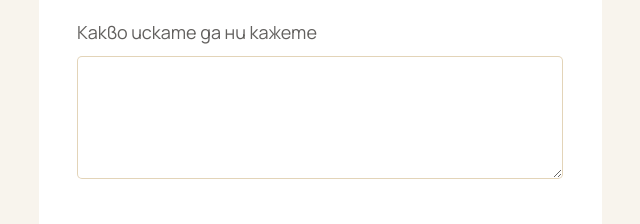
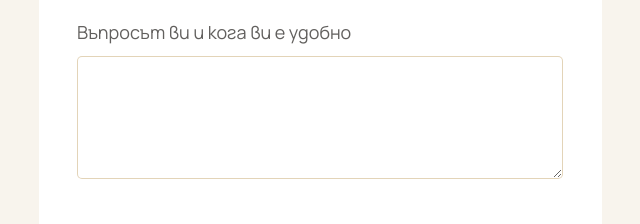
Before and after one commit to Ninorai-Ai/denica-sait-live, a plain HTML site: page procedures/zapazi-chas/index.html in a window 1280 px wide. Shown: the part 831-1055 px from the top of the page, 627-1267 px from the left. Drawn offline with nearby package versions, Linux system fonts and the light colour scheme.

Commit message:
Полето за бележка казва какво да напише човекът, различно за клиента и за студиото

```diff
--- a/procedures/zapazi-chas/index.html
+++ b/procedures/zapazi-chas/index.html
@@ -316,7 +316,7 @@
             </div>
           </div>
         </label>
-        <label>Какво искате да ни кажете
+        <label>Въпросът ви и кога ви е удобно
           <textarea name="belezhka" id="belezhka"></textarea>
         </label>
         <button type="submit">Изпрати</button>
```
Also changed, not shown: business/zapitvane/index.html (+1 -1 lines).
